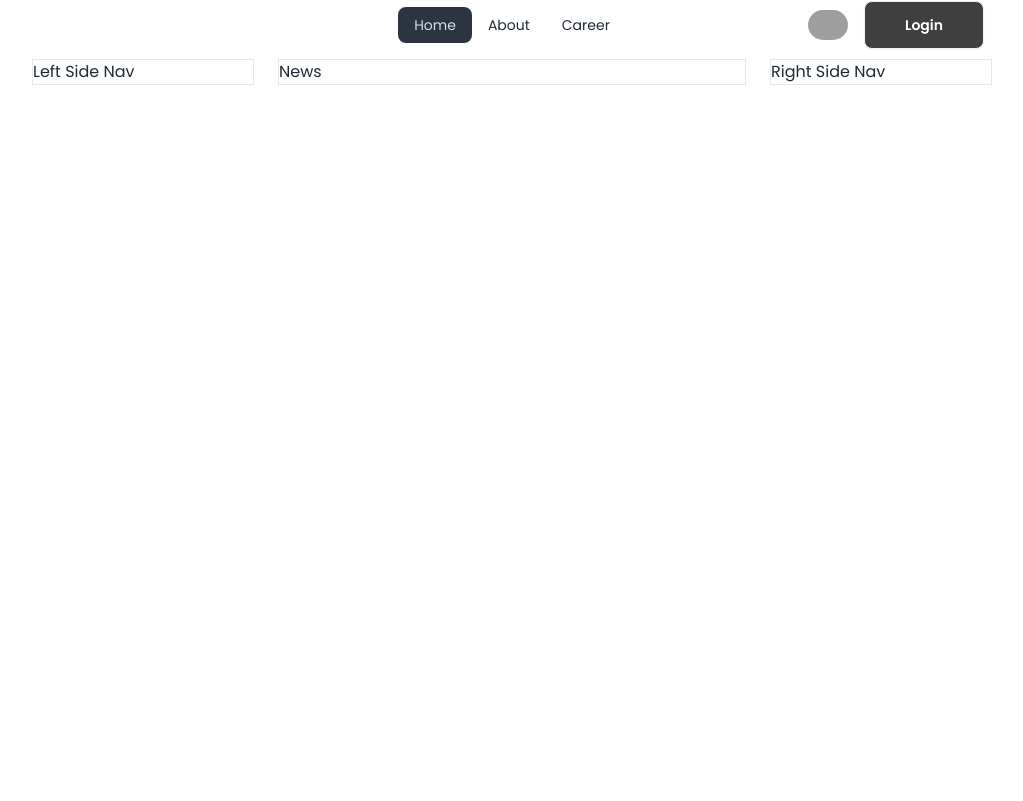
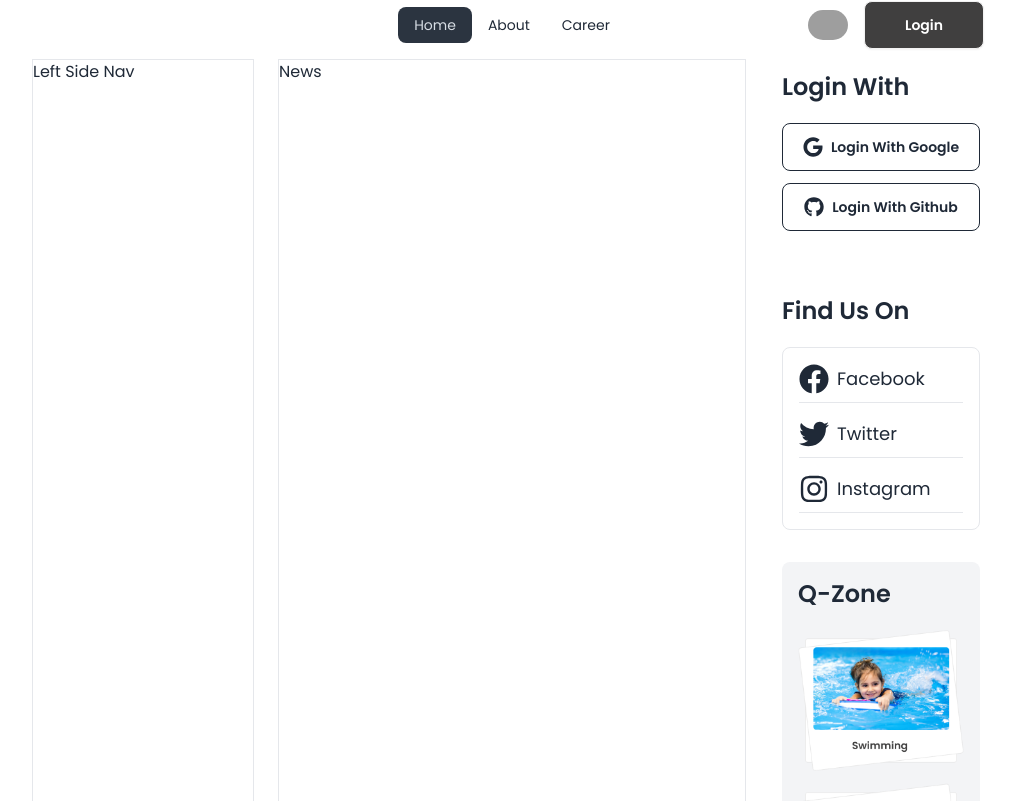
Before and after one commit to tahmedofficial/the-daily-news, a React (Vite) app: page / in a window 1280 px wide. Shown: the part 299-1100 px from the top of the page, without its empty margins (128-1151 px from the left). Before the commit the page ends 800 px from the top, so only its background shows below. Built offline with nearby package versions, Linux system fonts and the light colour scheme; grey boxes are pictures that could not be loaded.

Commit message:
finish right side nav

```diff
--- a/package.json
+++ b/package.json
@@ -17,6 +17,7 @@
     "react": "^18.2.0",
     "react-dom": "^18.2.0",
     "react-fast-marquee": "^1.6.4",
+    "react-icons": "^5.0.1",
     "react-router-dom": "^6.22.3",
     "sort-by": "^1.2.0"
   },
--- a/src/pages/Home/Home.jsx
+++ b/src/pages/Home/Home.jsx
@@ -22,7 +22,7 @@ const Home = () => {
                     <h2>News</h2>
                 </div>
 
-                <div className="border">
+                <div>
                     <RightSideNav></RightSideNav>
                 </div>
 
--- a/src/pages/Shared/RightSideNav/RightSideNav.jsx
+++ b/src/pages/Shared/RightSideNav/RightSideNav.jsx
@@ -1,8 +1,45 @@
+import { FaFacebook, FaGithub, FaGoogle, FaInstagram, FaTwitter } from "react-icons/fa";
+import qZone1 from "../../../assets/images/qZone1.png";
+import qZone2 from "../../../assets/images/qZone2.png";
+import qZone3 from "../../../assets/images/qZone3.png";
 
 const RightSideNav = () => {
     return (
         <div>
-            <h2>Right Side Nav</h2>
+
+            <div className="p-3">
+                <h2 className="text-2xl font-semibold">Login With</h2>
+                <button className="btn btn-outline w-full mt-5">
+                    <FaGoogle className="text-xl" />
+                    Login With Google
+                </button>
+                <button className="btn btn-outline w-full mt-3">
+                    < FaGithub className="text-xl" />
+                    Login With Github
+                </button>
+            </div>
+
+            <div className="p-3 mt-10">
+                <h2 className="text-2xl font-semibold">Find Us On</h2>
+                <div className="border rounded-lg mt-5 p-4">
+                    <a className="flex text-lg border-b pb-2 items-center gap-2" href="">
+                        <FaFacebook className="text-3xl" />Facebook
+                    </a>
+                    <a className="flex mt-4 text-lg border-b pb-2 items-center gap-2" href="">
+                        <FaTwitter className="text-3xl" />Twitter
+                    </a>
+                    <a className="flex mt-4 text-lg border-b pb-2 items-center gap-2" href="">
+                        <FaInstagram className="text-3xl" />Instagram
+                    </a>
+                </div>
+            </div>
+
+            <div className="bg-gray-100 p-4 mt-5 mx-3 rounded-lg">
+                <h2 className="text-2xl font-semibold mb-5">Q-Zone</h2>
+                <img className="mt-3 w-full" src={qZone1} alt="qZoneimg" />
+                <img className="mt-3 w-full" src={qZone2} alt="qZoneimg" />
+                <img className="my-3 w-full" src={qZone3} alt="qZoneimg" />
+            </div>
         </div>
     );
 };
```
Also changed, not shown: 1 other file (tests, documents, lock files or other folders).
